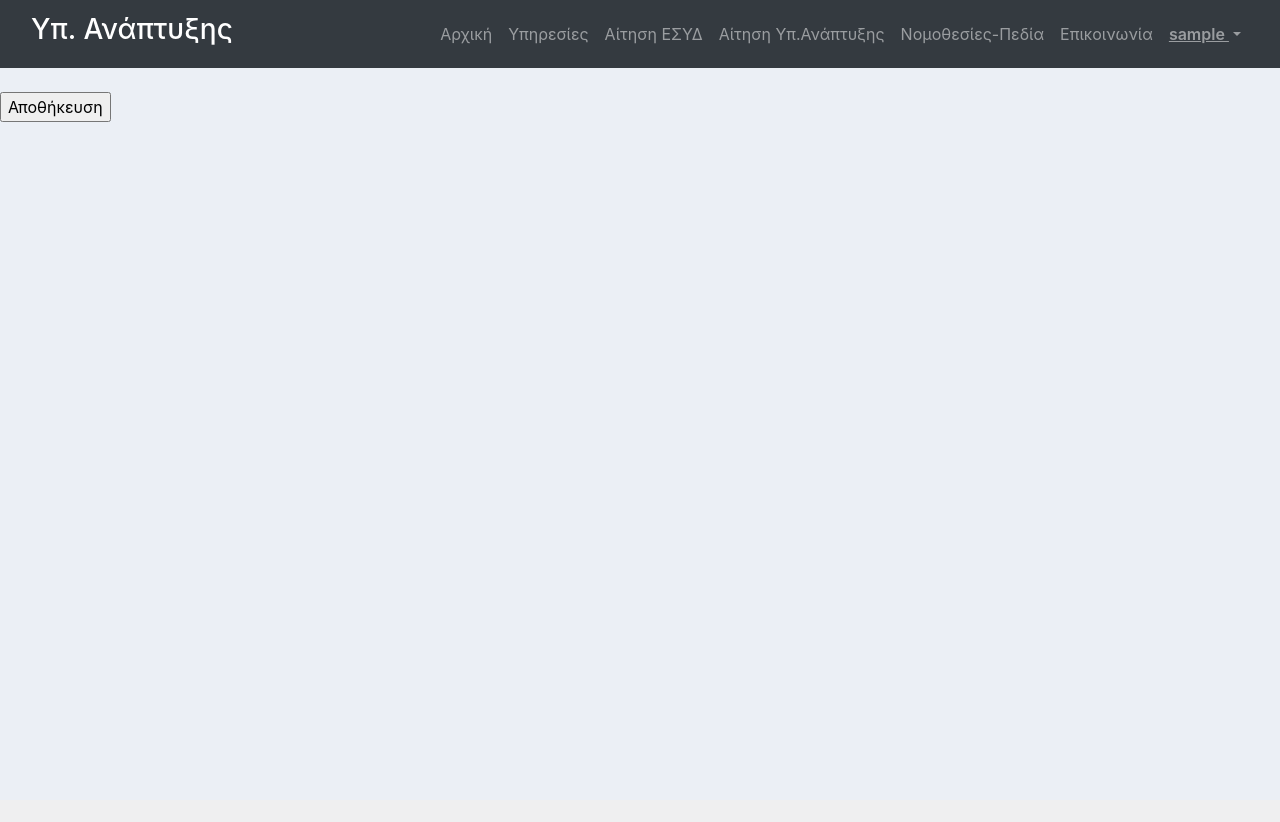
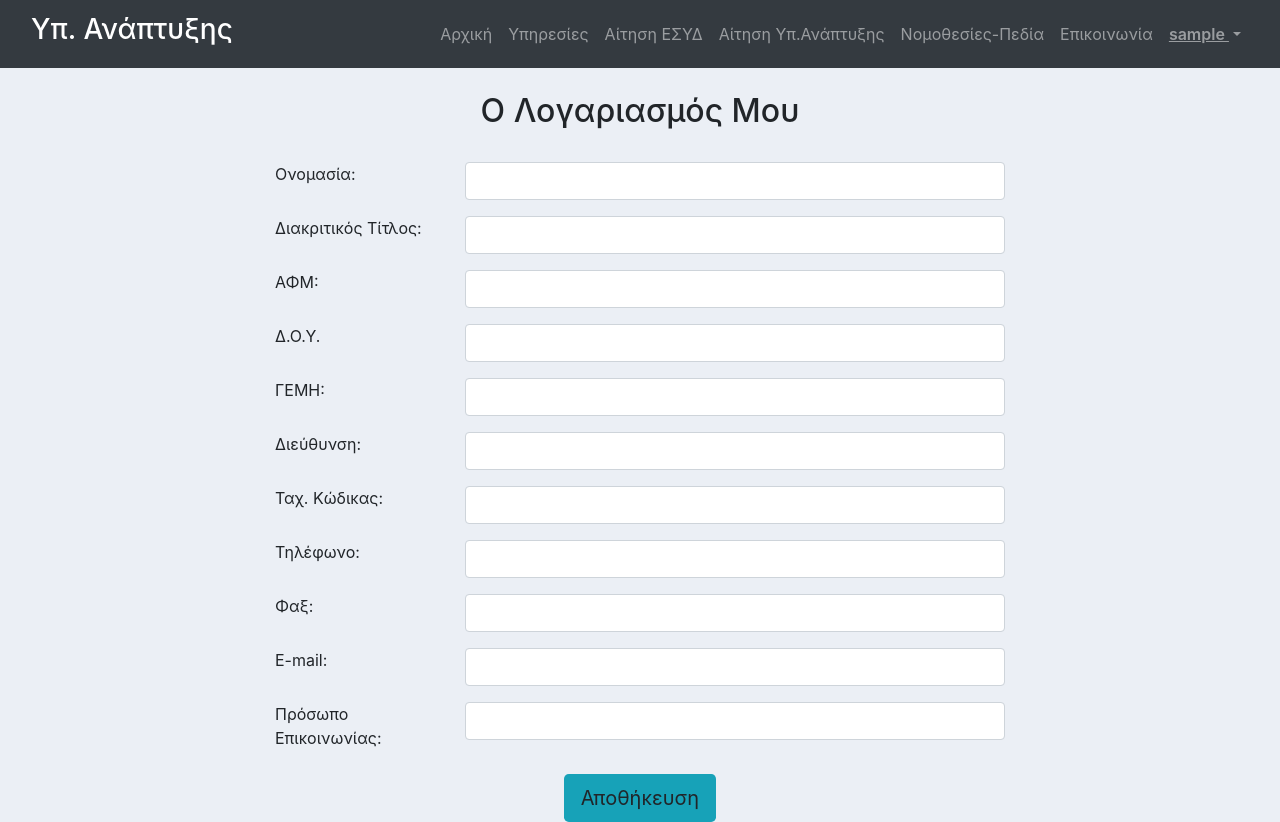
Before and after one commit to Johnbin89/AthTechSD2020, a Django app: page /accounts/ypan_profile/1 in a window 1280 px wide. Before the commit the page ends 122 px from the top, so only its background shows below. Run offline with Django 3.2, Linux system fonts and the light colour scheme; a user stored in the database is signed in; tables that the repository leaves empty hold one stand-in row (values such as "Sample post"); parts of the project's set-up code (start-up, migrations or seed data) failed here and were passed over; some libraries are stand-ins or nearby versions.

Commit message:
profile & regulations - design

```diff
--- a/accounts/static/css/forms.css
+++ b/accounts/static/css/forms.css
@@ -2,3 +2,53 @@ p input {
     display: flow-root;
     width: 20rem;
 }
+
+.headline {
+    text-align: center;
+}
+
+.reglist {
+    text-align: center;
+    margin-top: 2em;
+}
+
+.regulation {
+    display: contents;
+}
+.regulation li {
+    margin-left: 2.5%;
+    margin-right: 2.5%;
+    margin-top:.5em;
+    border-top-left-radius: 1rem !important;
+    border-top-right-radius: 1rem !important;
+    border-bottom-left-radius: 1rem !important;
+    border-bottom-right-radius: 1rem !important;
+}
+.list-item-regulation {
+    font-size: larger;
+}
+
+.regulationchild {
+}
+.regulationchild li {
+    margin-left: 2.5%;
+    margin-right: 2.5%;
+}
+
+.reg-buttons {
+    margin-top: 1em;
+    text-align: center;
+}
+
+.reg {
+    color: white;
+}
+
+.subreg {
+    margin-top: .5em;
+    color: white;
+}
+
+.foreas-account {
+    margin-top: 2em;
+}
--- a/accounts/templates/profile.html
+++ b/accounts/templates/profile.html
@@ -13,12 +13,85 @@
 
 {% block page_content %}
 {% if user.is_foreas %}
+
 </br>
-<form action='' method="POST">
-  {% csrf_token %}
-  {{ form.as_p }}
-  <input type="submit" value="Αποθήκευση" />
-</form>
+<h2 class="headline">Ο Λογαριασμός Μου</h2>
+<div class="foreas-account container">
+    <form class="form-horizontal" action="" method="POST">
+        {% csrf_token %}
+        <div class="form-group row justify-content-md-center row justify-content-md-center">
+            <label for="id_companyName" class="col-sm-2 control-label">Ονομασία:</label>
+            <div class="col-sm-6">
+                <input name="companyName" type="text" class="form-control" id="id_companyName" placeholder="{{ form.companyName.value }}" name="companyName">
+            </div>
+        </div>
+        <div class="form-group row justify-content-md-center">
+            <label for="id_distTitle" class="col-sm-2 control-label">Διακριτικός Τίτλος:</label>
+            <div class="col-sm-6">
+                <input name="distTitle" type="text" class="form-control" id="id_distTitle" placeholder="{{ form.distTitle.value }}">
+            </div>
+        </div>
+        <div class="form-group row justify-content-md-center">
+            <label for="id_afm" class="col-sm-2 control-label">ΑΦΜ:</label>
+            <div class="col-sm-6">
+                <input name="afm" type="text" class="form-control" id="id_afm" placeholder="{{ form.afm.value }}" >
+            </div>
+        </div>
+        <div class="form-group row justify-content-md-center">
+            <label for="id_doy" class="col-sm-2 control-label">Δ.Ο.Υ.</label>
+            <div class="col-sm-6">
+                <input type="text" class="form-control" id="id_doy" placeholder="{{ form.doy.value }}" name="doy">
+            </div>
+        </div>
+        <div class="form-group row justify-content-md-center">
+            <label for="id_gemi" class="col-sm-2 control-label">ΓΕΜΗ:</label>
+            <div class="col-sm-6">
+                <input type="text" class="form-control" id="id_gemi"  name="gemi" placeholder="{{ form.gemi.value }}">
+            </div>
+        </div>
+        <div class="form-group row justify-content-md-center">
+            <label for="id_address" class="col-sm-2 control-label">Διεύθυνση:</label>
+            <div class="col-sm-6">
+                <input type="text" class="form-control" id="id_address" placeholder="{{ form.address.value }}" name="address">
+            </div>
+        </div>
+        <div class="form-group row justify-content-md-center">
+            <label for="id_postalCode" class="col-sm-2 control-label">Ταχ. Κώδικας:</label>
+            <div class="col-sm-6">
+                <input class="form-control" id="id_postalCode" name="postalCode"
+                       type="text" placeholder="{{ form.postalCode.value }}">
+            </div>
+        </div>
+        <div class="form-group row justify-content-md-center">
+            <label for="id_phone" class="col-sm-2 control-label">Τηλέφωνο:</label>
+            <div class="col-sm-6">
+                <input type="text" class="form-control" id="id_phone" placeholder="{{ form.phone.value }}" name="phone">
+            </div>
+        </div>
+        <div class="form-group row justify-content-md-center">
+            <label for="id_fax" class="col-sm-2 control-label">Φαξ:</label>
+            <div class="col-sm-6">
+                <input type="text" class="form-control" id="id_fax" placeholder="{{ form.fax.value }}" name="fax" >
+            </div>
+        </div>
+        <div class="form-group row justify-content-md-center">
+            <label for="id_email" class="col-sm-2 control-label">E-mail:</label>
+            <div class="col-sm-6">
+                <input type="email" class="form-control" id="id_email" placeholder="{{ form.email.value }}" name="email">
+            </div>
+        </div>
+        <div class="form-group row justify-content-md-center">
+            <label for="id_contactPerson" class="col-sm-2 control-label">Πρόσωπο Επικοινωνίας:</label>
+            <div class="col-sm-6">
+                <input name="contactPerson" type="text" class="form-control" id="id_contactPerson" placeholder="{{ form.contactPerson.value }}">
+            </div>
+        </div>
+<!--          {{ form.as_p }}-->
+        <div class="row justify-content-md-center">
+            <input class="btn bg-info btn-lg" type="submit" name="submit" value="Αποθήκευση"/>
+        </div>
+    </form>
+</div>
 {% else %}
 {% for xeiristis in object_list %}
 <table class="table table-bordered">
--- a/accounts/templates/registration/register.html
+++ b/accounts/templates/registration/register.html
@@ -11,7 +11,7 @@
 {% endblock %}
 {% block page_content %}
     <h2>Εγγραφή Χρήστη (Φορέα)</h2>
-    <div class=" container col-lg-6">
+    <div class="container col-lg-6">
         <form method="post">
           {% csrf_token %}
          <!-- {{ form.as_p }} -->
--- a/accounts/views.py
+++ b/accounts/views.py
@@ -36,8 +36,8 @@ def register(request):
 
 def regulation_view(request):
     context = {
-    'regulations': Regulation.objects.all(),
-    'regulation_page': True
+        'regulations': Regulation.objects.all(),
+        'regulation_page': True
     }
     return render(request, 'regulation_list.html', context)
 
```
Also changed, not shown: accounts/models.py (+7 -5 lines), accounts/templates/regulation_list.html (+12 -8 lines), 1 other file.
